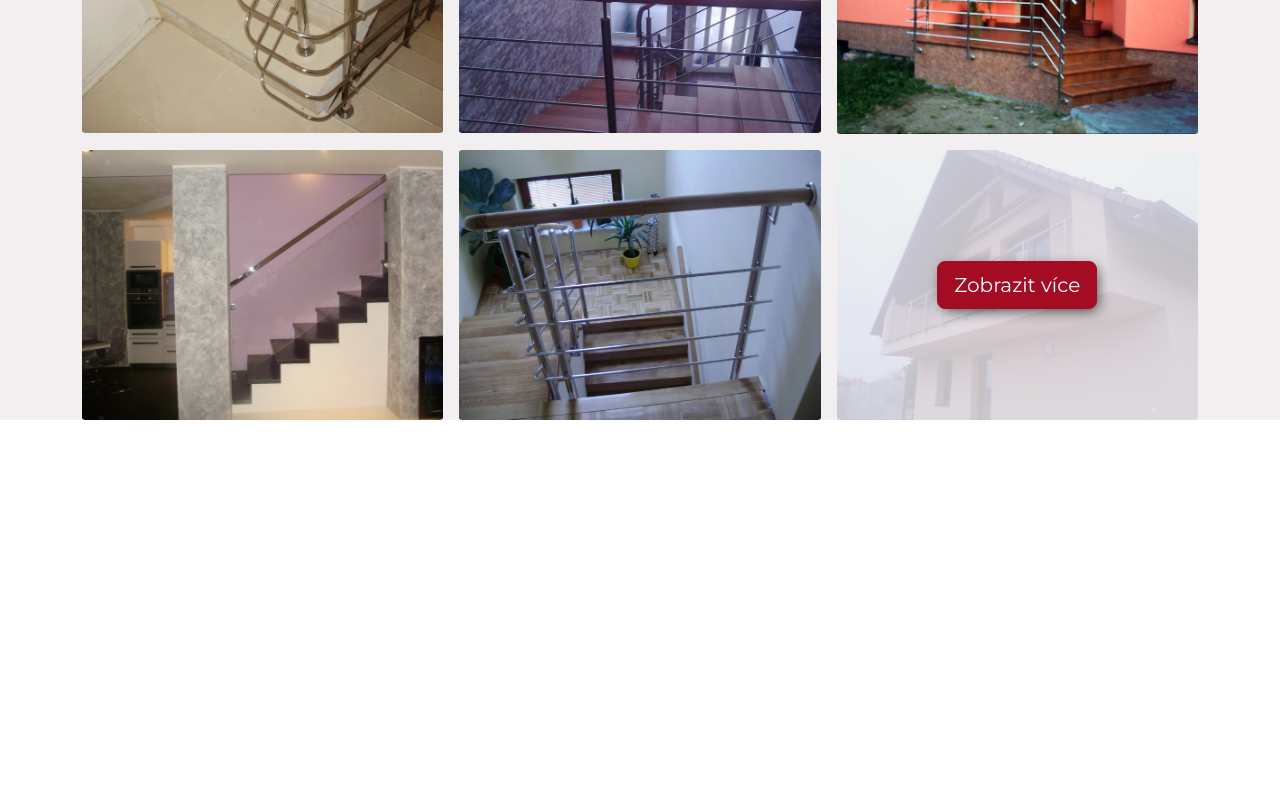
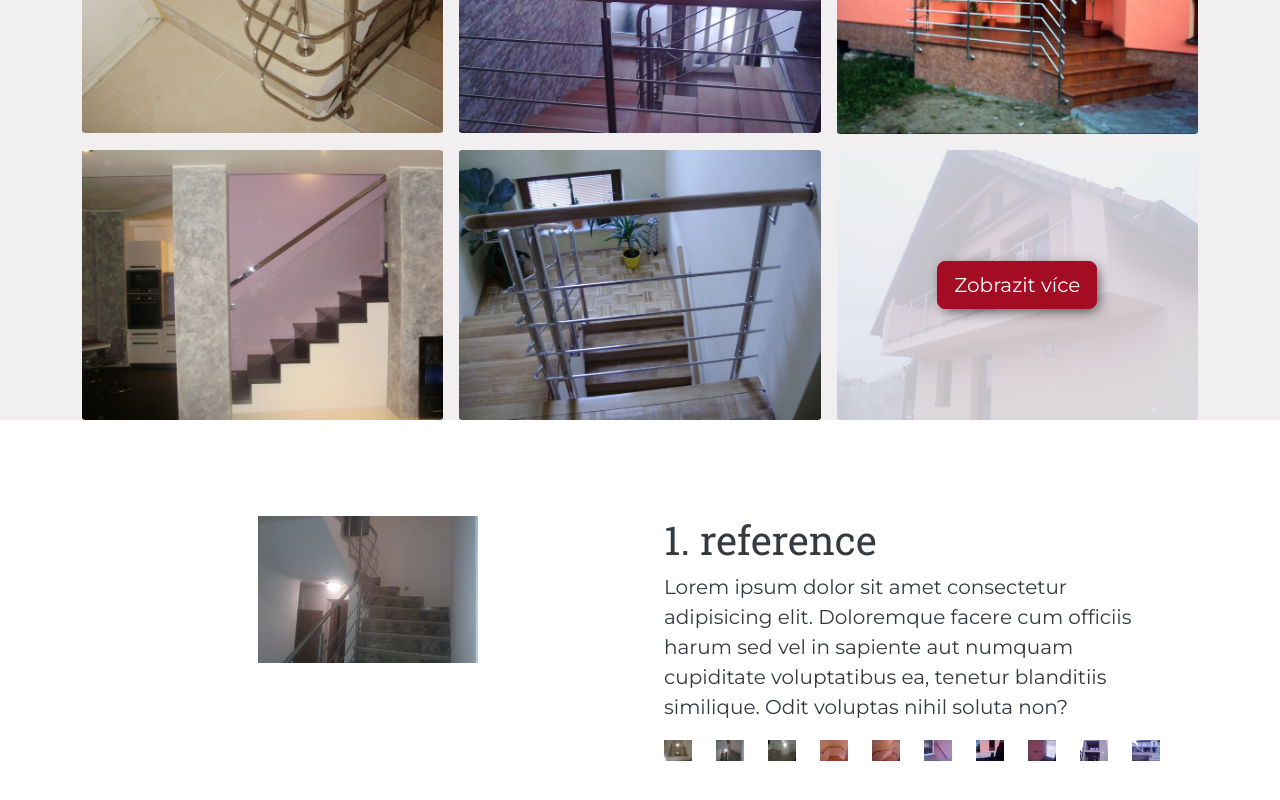
Before and after one commit to kowyzu/zabradli-hanak, a Vue app: page / in a window 1280 px wide. Shown: the part 2327-3127 px from the top of the page. Before the commit the page ends 2755 px from the top, so only its background shows below. Built offline with nearby package versions, Linux system fonts and the light colour scheme.

Commit message:
feat: start aligning References section

```diff
--- a/src/components/Navigation.vue
+++ b/src/components/Navigation.vue
@@ -24,13 +24,13 @@ import logo from '../imgs/logo_zabradli_hanak.png'
               <a class="nav-link" aria-current="page" href="#">Úvod</a> <!--mozno pouzit class "active"-->
             </li>
             <li class="nav-item">
-              <a class="nav-link" aria-current="page" href="#">Služby</a>
+              <a class="nav-link" aria-current="page" href="#process-title">Služby</a>
             </li>
             <li class="nav-item">
               <a class="nav-link" href="#gallery">Galerie</a>
             </li>
             <li class="nav-item">
-              <a class="nav-link" href="#">Reference</a>
+              <a class="nav-link" href="#references">Reference</a>
             </li>
             <li class="nav-item">
               <a class="nav-link" href="#">Kontakt</a>
--- a/src/components/References.vue
+++ b/src/components/References.vue
@@ -1,4 +1,46 @@
 <template>
-  <section id="references">
+  <section id="references" class="p-5 m-5">
+    <div class="container text-center">
+      <div class="row">
+        <div class="col">
+          <img src="../imgs/galery-imgs/small/104.jpg" alt="">
+        </div>
+        <div class="col">
+          <div class="container text-start">
+            <div class="row">
+              <h1>1. reference</h1>
+              <p class="lead">Lorem ipsum dolor sit amet consectetur adipisicing elit. Doloremque facere cum officiis
+                harum sed vel
+                in sapiente aut numquam cupiditate voluptatibus ea, tenetur blanditiis similique. Odit voluptas nihil
+                soluta non?</p>
+            </div>
+            <div id="galerry-preview" class="row">
+              <div v-for="(img) in testGalleryJson" :key="img.id" class="col">
+                <img :src="'../imgs/galery-imgs/big/' + img.id + '.jpg'" class="img-fluid" alt="galerry img of rail">
+              </div>
+            </div>
+          </div>
+        </div>
+      </div>
+    </div>
   </section>
 </template>
+
+<script>
+import { useTemplateRef } from 'vue';
+import test_gallery_JSON from '../objects/test-reference-gallery.json'
+console.log(test_gallery_JSON);
+
+export default {
+  data() {
+    return {
+      testGalleryJson: test_gallery_JSON,
+    }
+  },
+  methods: {
+
+  }
+}
+
+
+</script>
--- /dev/null
+++ b/src/objects/test-reference-gallery.json
@@ -0,0 +1,52 @@
+[
+  {
+    "id": 100,
+    "category": ["interior"],
+    "hidden": true
+  },
+  {
+    "id": 104,
+    "category": ["interior", "staircase-rail"],
+    "hidden": true
+  },
+  {
+    "id": 106,
+    "category": ["interior", "staircase-rail"],
+    "hidden": true
+  },
+  {
+    "id": 113,
+    "category": ["interior", "staircase-rail"],
+    "hidden": true
+  },
+  {
+    "id": 114,
+    "category": ["interior", "staircase-rail"],
+    "hidden": true
+  },
+  {
+    "id": 118,
+    "category": ["exterior", "staircase-rail"],
+    "hidden": true
+  },
+  {
+    "id": 119,
+    "category": ["exterior", "other"],
+    "hidden": true
+  },
+  {
+    "id": 120,
+    "category": ["exterior", "staircase-rail"],
+    "hidden": true
+  },
+  {
+    "id": 121,
+    "category": ["exterior"],
+    "hidden": true
+  },
+  {
+    "id": 122,
+    "category": ["exterior", "staircase-rail"],
+    "hidden": true
+  }
+]
```
